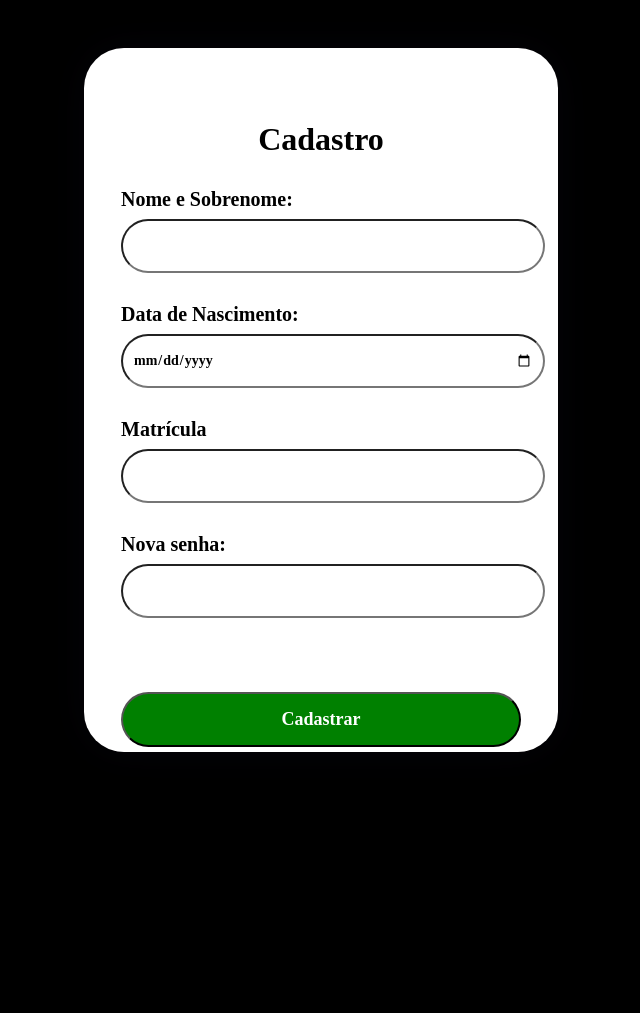
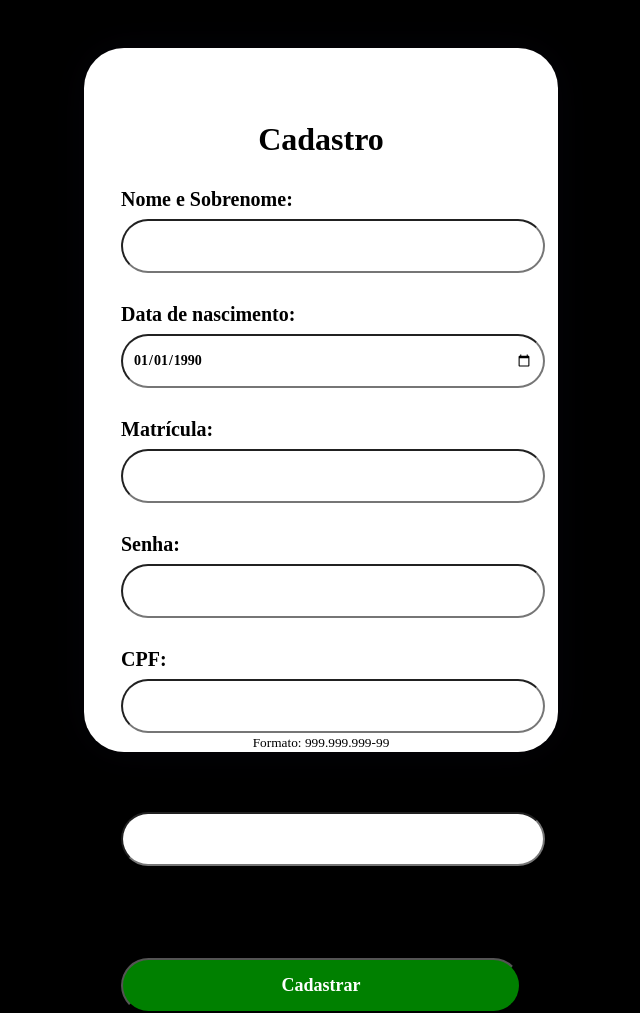
Before and after one commit to BiaCosta03/projeto, a PHP site: page /cadastro.php in a window 1280 px wide. Shown: the whole page, without its empty margins (319-959 px from the left). Before the commit the page ends 752 px from the top, so only its background shows below. Run offline with PHP 8.4, Linux system fonts and the light colour scheme.

Commit message:
nova atualização em cadastro

```diff
--- a/cadastro.php
+++ b/cadastro.php
@@ -3,6 +3,8 @@ $nomeS=" ";
 $NovaMat=" ";
 $ns=" ";
 $date=" ";
+$cpf=" ";
+$telefone=" ";
 
 session_start();
 
@@ -10,13 +12,17 @@ $_SESSION['NovaMat']="";
 $_SESSION['ns']="";
 $_SESSION['nomeS']="";
 $_SESSION['date']="";
+$_SESSION['cpf']="";
+$_SESSION['telefone']="";
 
-if(isset($_POST['NovaMat']) && isset($_POST['nomeS']) && isset($_POST['ns']) && isset($_POST['date'])){
+if(isset($_POST['NovaMat']) && isset($_POST['nomeS']) && isset($_POST['ns']) && isset($_POST['date']) && isset($_POST['cpf']) && isset($_POST['telefone'])){
             $_SESSION['NovaMat'] = array(
         'nomeS' => $_POST['nomeS'],
         'NovaMat' => $_POST['NovaMat'],
         'ns' => $_POST['ns'],
-        'date' => $_POST['date']
+        'date' => $_POST['date'],
+        'cpf' => $_POST['cpf'],
+        'telefone' => $_POST['telefone']
       );
 
        header('Location: adm.php', true, 303);
@@ -24,7 +30,7 @@ if(isset($_POST['NovaMat']) && isset($_POST['nomeS']) && isset($_POST['ns']) &&
 
 if ( isset($_POST['dados']) ) {
 
-    $query = "INSERT INTO ".$table." (versao, revisao, data) VALUES ('".$ns."', '".$NovaMat."', '".$nomeS."', '".$date."')";
+    $query = "INSERT INTO ".$table." (versao, revisao, data) VALUES ('".$ns."', '".$NovaMat."', '".$nomeS."', '".$date."', '".$cpf."', '".$telefone."')";
 
     $resultado= mysqli_query($conn, $query);
 
@@ -42,7 +48,6 @@ if ( isset($_POST['dados']) ) {
 <head>
     <meta charset="UTF-8">
     <meta http-equiv="X-UA-Compatiple" content="IE=edge">
-    <meta name="viewport" content="width=device-width, initi
     <meta name="viewport" content="width=device-width, initial-scale=1.0">
     <link rel='stylesheet'  type='text/css'  href='estilo.css'>
     <title>Cadastro</title>
@@ -61,22 +66,34 @@ if ( isset($_POST['dados']) ) {
 
         <p>
         <label for="">Nome e Sobrenome:</label>
-        <input type="text" name="nomeS">
+        <input type="text" name="name">
         </p>
 
         <p>
-            <label for="">Data de Nascimento:</label>
-            <input type="date" name="date"/>
+        <label for="">Data de nascimento:</label>
+        <input type="date" name="date" value="1990-01-01">
         </p>
 
         <p>
-        <label for="">Matrícula</label>
-        <input type="number" name="NovaMat">
+        <label for="">Matrícula:</label>
+        <input type="number" name="NovaMat" maxlength="15">
         </p>
 
         <p>
-        <label for="">Nova senha:</label>
-        <input type="text" name="ns">
+        <label for="">Senha:</label>
+        <input type="text" name="ns" maxlength="16">
+        </p>
+
+        <p>
+        <label for="">CPF:</label>
+        <input type="text" name="cpf" maxlength="11" pattern="\d{3}\.\d{3}\.\d{3}-\d{2}">
+        <small>Formato: 999.999.999-99</small>
+        </p>
+
+        <p>
+        <label for="telefone">Telefone:</label>
+        <input type="tel" name="telefone" pattern="[0-9]{2}-[0-9]{4}-[0-9]{4}">
+        <small>Formato: 11-9999-9999</small>
         </p>
 
         <input type="hidden" name="dados">
```
